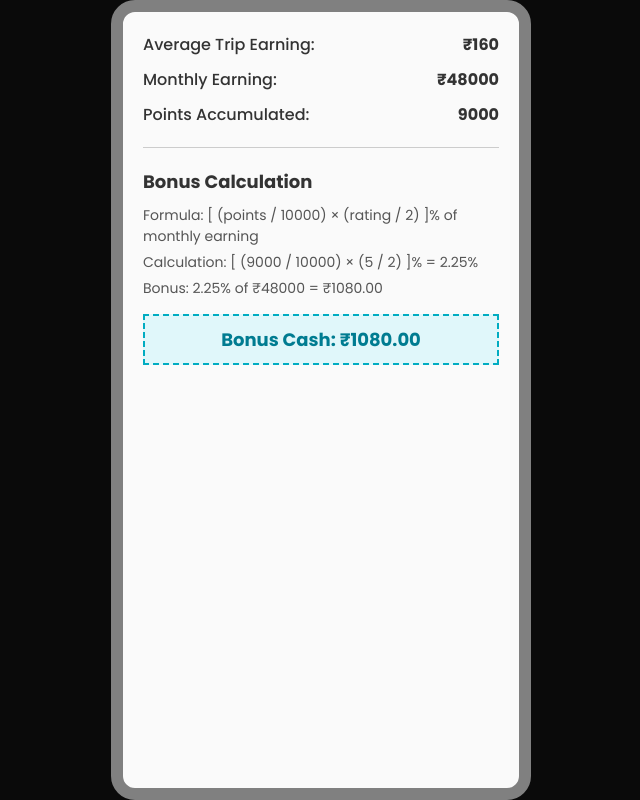
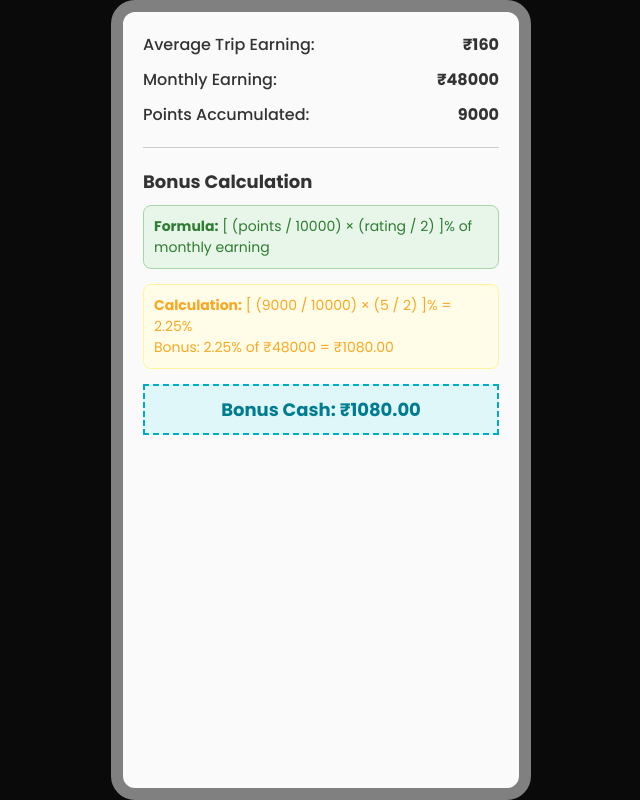
Before and after one commit to lamba44/rastadost, a React (Vite) app: page /points in a window 1280 px wide. Shown: the whole page, without its empty margins (319-959 px from the left). Built offline with nearby package versions, Linux system fonts and the light colour scheme.

Commit message:
update: Points updated

```diff
--- a/src/Pages/Points/Points.css
+++ b/src/Pages/Points/Points.css
@@ -1,4 +1,3 @@
-/* Predefined styles */
 .mainbg {
     height: 100vh;
     background-color: #0a0a0a;
@@ -16,7 +15,6 @@
     overflow-y: auto;
 }
 
-/* New styles for Points component */
 .points-container {
     padding: 20px;
     width: 100%;
@@ -54,14 +52,27 @@
     color: #333;
 }
 
-.calculation {
+.formula-box {
+    background-color: #e8f5e9;
+    border: 1px solid #a5d6a7;
+    border-radius: 8px;
+    padding: 10px;
+    margin-bottom: 15px;
     font-size: 14px;
-    margin: 5px 0;
-    color: #555;
+    color: #2e7d32;
+}
+
+.calculation-box {
+    background-color: #fffde7;
+    border: 1px solid #fff59d;
+    border-radius: 8px;
+    padding: 10px;
+    margin-bottom: 15px;
+    font-size: 14px;
+    color: #f9a825;
 }
 
 .bonus-highlight {
-    margin-top: 15px;
     padding: 10px;
     background-color: #e0f7fa;
     border: 2px dashed #00acc1;
--- a/src/Pages/Points/Points.jsx
+++ b/src/Pages/Points/Points.jsx
@@ -2,9 +2,8 @@ import React from "react";
 import "./Points.css";
 
 const Points = () => {
-    //Sample Data
-    const averageTripEarning = 160; // in rupees
-    const monthlyEarning = 48000; // in rupees
+    const averageTripEarning = 160;
+    const monthlyEarning = 48000;
     const points = 9000;
     const rating = 5; // out of 5
 
@@ -31,18 +30,23 @@ const Points = () => {
                     </div>
                     <div className="bonus-section">
                         <h2>Bonus Calculation</h2>
-                        <p className="calculation">
-                            Formula: [ (points / 10000) × (rating / 2) ]% of
-                            monthly earning
-                        </p>
-                        <p className="calculation">
-                            Calculation: [ ({points} / 10000) × ({rating} / 2)
-                            ]% = {bonusPercent.toFixed(2)}%
-                        </p>
-                        <p className="calculation">
-                            Bonus: {bonusPercent.toFixed(2)}% of ₹
-                            {monthlyEarning} = ₹{bonusCash.toFixed(2)}
-                        </p>
+                        <div className="formula-box">
+                            <p>
+                                <strong>Formula:</strong> [ (points / 10000) ×
+                                (rating / 2) ]% of monthly earning
+                            </p>
+                        </div>
+                        <div className="calculation-box">
+                            <p>
+                                <strong>Calculation:</strong> [ ({points} /
+                                10000) × ({rating} / 2) ]% ={" "}
+                                {bonusPercent.toFixed(2)}%
+                            </p>
+                            <p>
+                                Bonus: {bonusPercent.toFixed(2)}% of ₹
+                                {monthlyEarning} = ₹{bonusCash.toFixed(2)}
+                            </p>
+                        </div>
                         <div className="bonus-highlight">
                             Bonus Cash: ₹{bonusCash.toFixed(2)}
                         </div>
```
